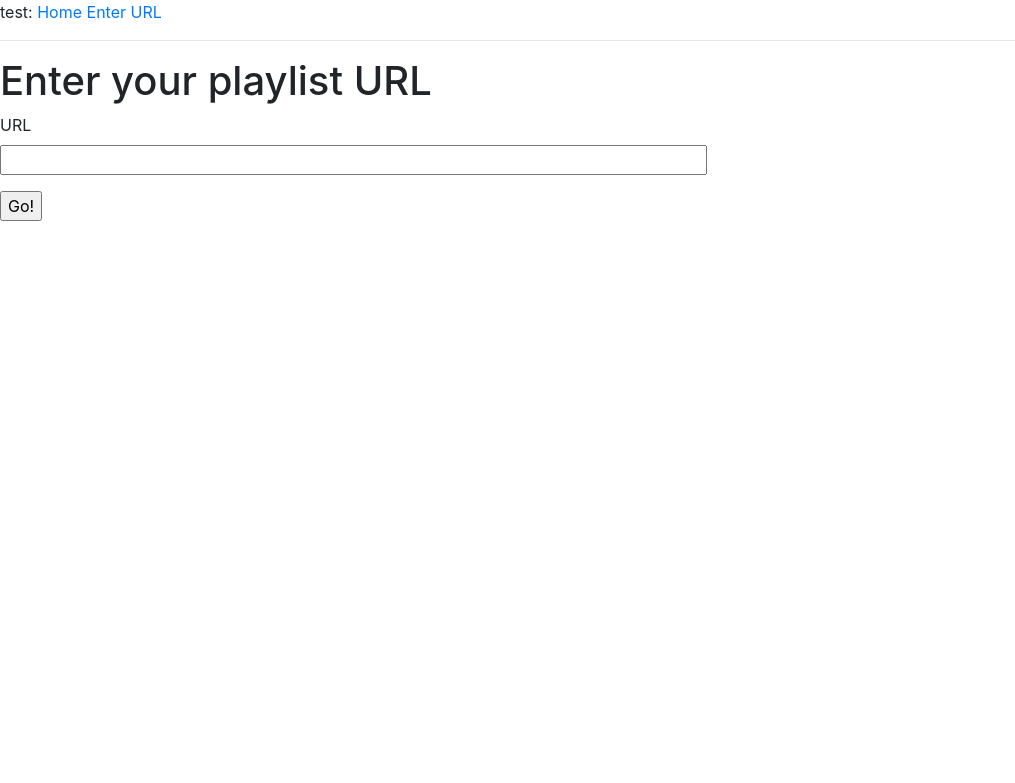
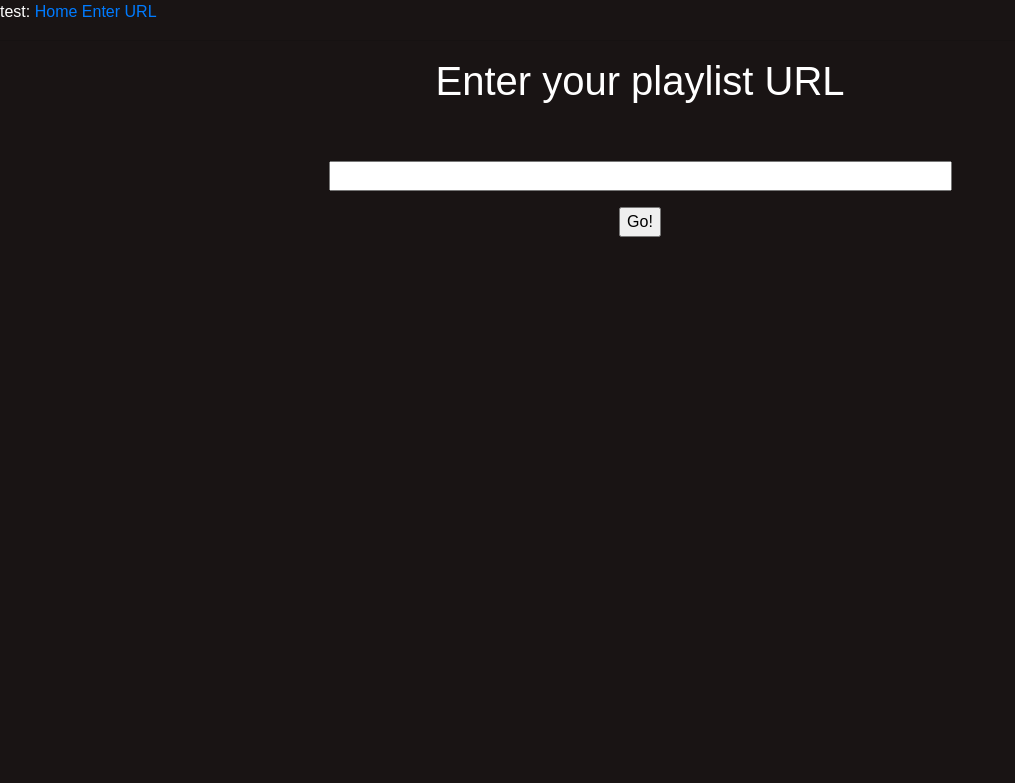
Before and after one commit to DanShadel/flasktutoria-ds, a Flask app: page / in a window 1280 px wide. Shown: the top 783 px of the page, without its empty margins (0-1015 px from the left). Run offline with Flask 2, Linux system fonts and the light colour scheme; some libraries are stand-ins or nearby versions.

Commit message:
css changes

```diff
--- a/app/routes.py
+++ b/app/routes.py
@@ -5,7 +5,7 @@
 from spotipy.oauth2 import SpotifyClientCredentials
 import matplotlib.pyplot as plt
 import numpy as np
-import mpld3
+#import mpld3
 from collections import defaultdict
 
 
--- a/app/static/main.css
+++ b/app/static/css/main.css
@@ -4,5 +4,14 @@
 	font-family: proxima-nova, sans-serif;
 	font-style: normal;
 	font-weight: 100;
-	background-color: rgb(255,255,255)
+	color: #FFFFFF
+
 }
+h1{
+	text-align: center;
+}
+.url-form{
+	display:block;
+	text-align: center;
+	margin:0;
+}
--- a/app/templates/URL.html
+++ b/app/templates/URL.html
@@ -1,13 +1,16 @@
 {% extends "base.html" %}
 
 {% block content %}
+
     <h1>Enter your playlist URL </h1>
+    <div class='url-form'>
     <form action="" method="post" novalidate>
         {{ form.hidden_tag() }}
         <p>
-            {{ form.input_url.label }}<br>
+        	<br><br>
             {{ form.input_url(size=64) }}
         </p>
         <p>{{ form.submit() }}</p>
     </form>
+</div>
 {% endblock %}
--- a/app/templates/base.html
+++ b/app/templates/base.html
@@ -12,7 +12,7 @@
     <body>
         <div>test:
         <a href="/index">Home</a>
-        <a href="/uri">Enter URL</a>
+        <a href="/url">Enter URL</a>
 
         </div>
 
```
Also changed, not shown: app/static/instructions_1.png (added), app/static/instructions_2.png (added), app/static/instructions_3.png (added).
